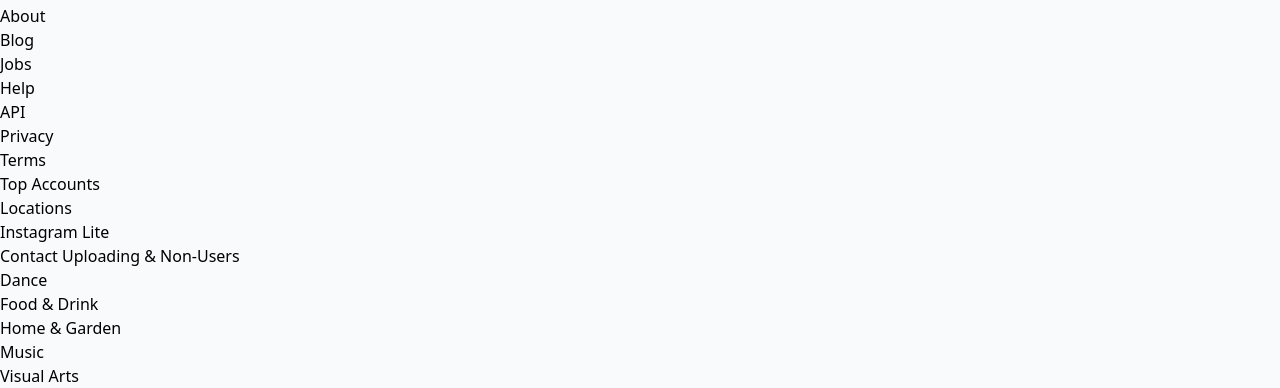
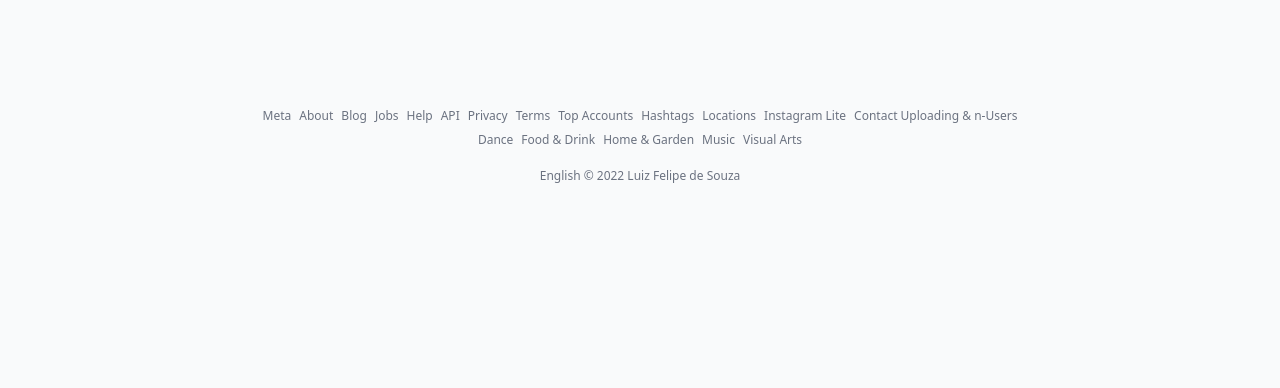
Before and after one commit to LFdeSouza/dio-instagram, a website: page src/index.html in a window 1280 px wide. Shown: the part 799-1187 px from the top of the page. After the commit the page ends 983 px from the top, so only its background shows below. Drawn offline with Linux system fonts and the light colour scheme.

Commit message:
layout corrections and footer

```diff
--- a/src/index.html
+++ b/src/index.html
@@ -10,7 +10,7 @@
   </head>
   <body class="bg-gray-50">
     <main class="mt-36 flex justify-center">
-      <div class="relative hidden max-h-[50rem] md:block">
+      <div class="relative hidden max-h-[50rem] custom-break:block">
         <img src="./assets/instagram-celular2.png" alt="Smartphone image" />
         <img
           src="./assets/instagram-celular-img1.png"
@@ -70,7 +70,7 @@
           </div>
 
           <div class="mt-6 flex flex-col items-center">
-            <a href="/" class="flex gap-2 text-sm font-semibold text-blue-600"
+            <a href="#" class="flex gap-2 text-sm font-semibold text-blue-600"
               ><span
                 ><svg
                   class="h-5 w-5"
@@ -91,7 +91,7 @@
                   /></svg></span
               >Log in with Facebook</a
             >
-            <a href="/" class="mt-5 block text-xs text-blue-900"
+            <a href="#" class="mt-5 block text-xs text-blue-900"
               >Forgot password?</a
             >
           </div>
@@ -123,26 +123,30 @@
         </div>
       </div>
     </main>
-    <footer>
-      <ul>
-        <li><a href="/">Meta</a></li>
-        <li><a href="/">About</a></li>
-        <li><a href="/">Blog</a></li>
-        <li><a href="/">Jobs</a></li>
-        <li><a href="/">Help</a></li>
-        <li><a href="/">API</a></li>
-        <li><a href="/">Privacy</a></li>
-        <li><a href="/">Terms</a></li>
-        <li><a href="/">Top Accounts</a></li>
-        <li><a href="/">Locations</a></li>
-        <li><a href="/">Instagram Lite</a></li>
-        <li><a href="/">Contact Uploading & Non-Users</a></li>
-        <li><a href="/">Dance</a></li>
-        <li><a href="/">Food & Drink</a></li>
-        <li><a href="/">Home & Garden</a></li>
-        <li><a href="/">Music</a></li>
-        <li><a href="/">Visual Arts</a></li>
+    <footer class="mx-auto mt-32 max-w-3xl">
+      <ul class="flex flex-wrap justify-center gap-2 text-xs text-gray-500">
+        <li class=""><a href="#">Meta</a></li>
+        <li class=""><a href="#">About</a></li>
+        <li class=""><a href="#">Blog</a></li>
+        <li class=""><a href="#">Jobs</a></li>
+        <li class=""><a href="#">Help</a></li>
+        <li class=""><a href="#">API</a></li>
+        <li class=""><a href="#">Privacy</a></li>
+        <li class=""><a href="#">Terms</a></li>
+        <li class=""><a href="#">Top Accounts</a></li>
+        <li class=""><a href="#">Hashtags</a></li>
+        <li class=""><a href="#">Locations</a></li>
+        <li class=""><a href="#">Instagram Lite</a></li>
+        <li class=""><a href="#">Contact Uploading & n-Users</a></li>
+        <li class=""><a href="#">Dance</a></li>
+        <li class=""><a href="#">Food & Drink</a></li>
+        <li class=""><a href="#">Home & Garden</a></li>
+        <li class=""><a href="#">Music</a></li>
+        <li class=""><a href="#">Visual Arts</a></li>
       </ul>
+      <p class="mt-5 text-center text-xs text-gray-500">
+        English © 2022 Luiz Felipe de Souza
+      </p>
     </footer>
   </body>
 </html>
--- a/tailwind.config.js
+++ b/tailwind.config.js
@@ -2,7 +2,11 @@
 module.exports = {
   content: ["./src/**/*.{html,js}"],
   theme: {
-    extend: {},
+    extend: {
+      screens: {
+        "custom-break": "835px",
+      },
+    },
   },
   plugins: [],
 };
```
Also changed, not shown: dist/output.css.
